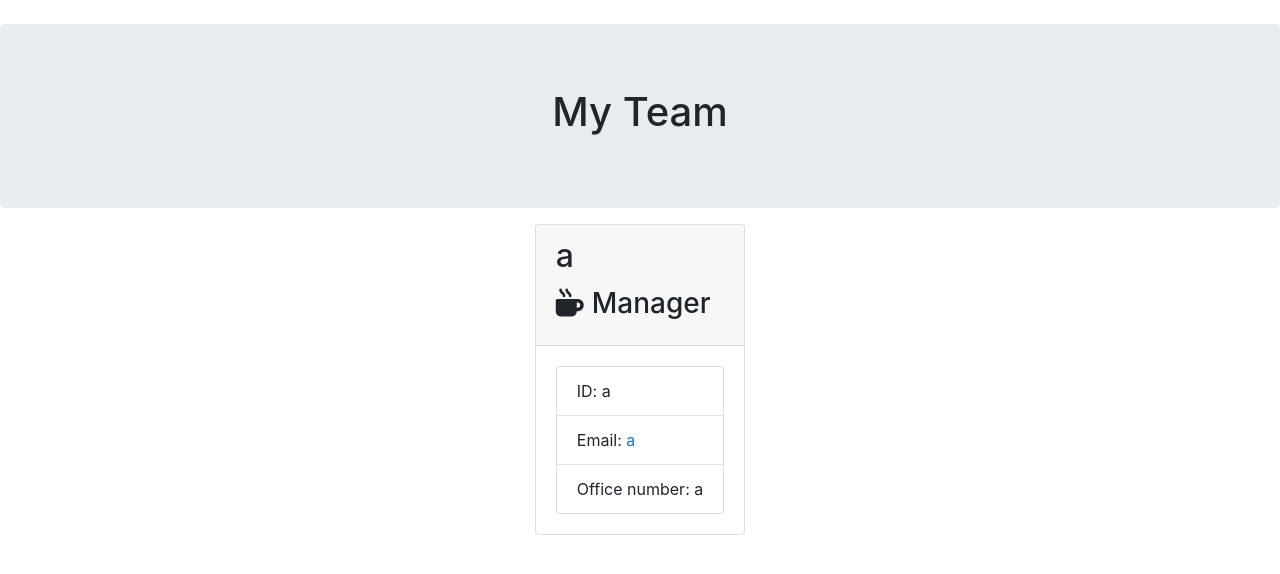
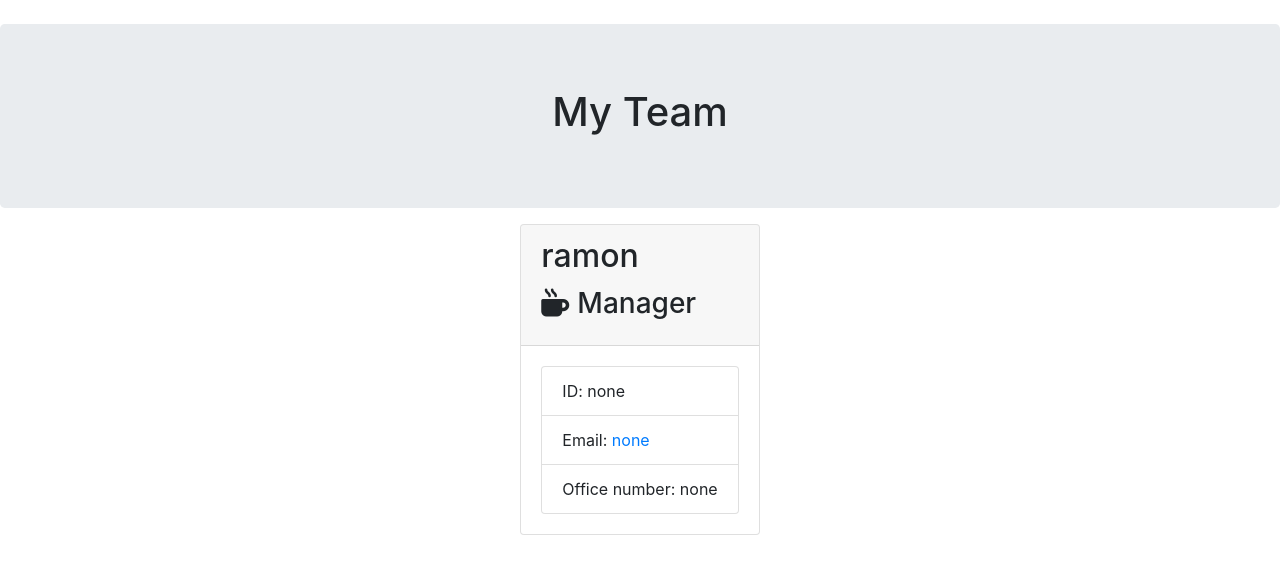
Before and after one commit to mrramontorres/team-profile-generator, a plain HTML site: page dist/sampleTeam.html in a window 1280 px wide. Drawn offline with nearby package versions, Linux system fonts and the light colour scheme.

Commit message:
trouble shoot functionality of passing new employee to html

```diff
--- a/dist/sampleTeam.html
+++ b/dist/sampleTeam.html
@@ -27,14 +27,14 @@
 
         <div class="card employee-card">
         <div class="card-header">
-            <h2 class="card-title">a</h2>
+            <h2 class="card-title">ramon</h2>
             <h3 class="card-title"><i class="fas fa-mug-hot mr-2"></i>Manager</h3>
         </div>
         <div class="card-body">
             <ul class="list-group">
-                <li class="list-group-item">ID: a</li>
-                <li class="list-group-item">Email: <a href="mailto:a}">a</a></li>
-                <li class="list-group-item">Office number: a</li>
+                <li class="list-group-item">ID: none</li>
+                <li class="list-group-item">Email: <a href="mailto:none}">none</a></li>
+                <li class="list-group-item">Office number: none</li>
             </ul>
         </div>
     </div>
```
Also changed, not shown: index.js (+10 -42 lines).
